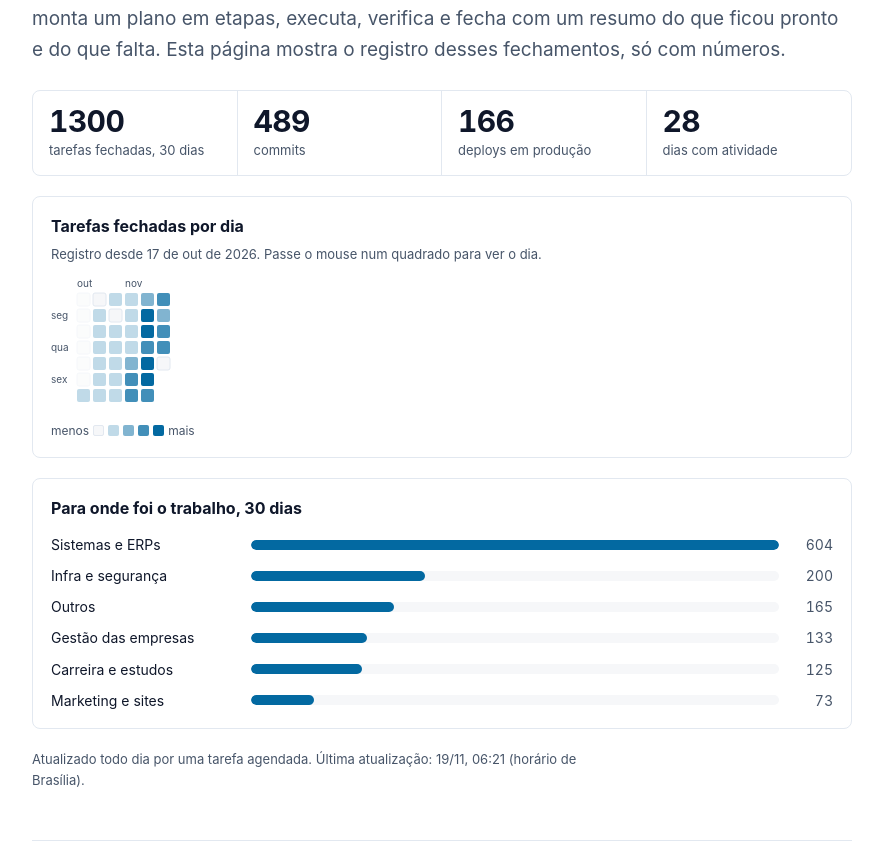
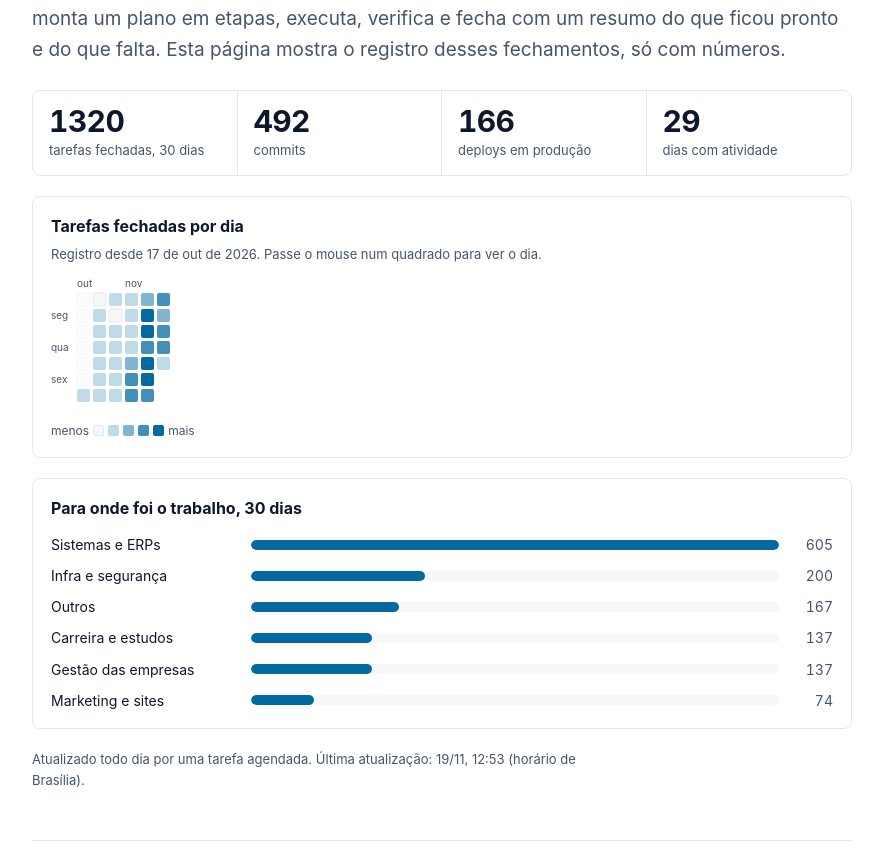
Before and after one commit to thiagogardev/thiagogardev.github.io, a Jekyll site: the page built from atividade.md, in a window 1280 px wide and 1400 px high. Shown: the part 239-1094 px from the top of the window, without its empty margins (198-1081 px from the left). Built offline with Jekyll 4.4.1, drawn with Linux system fonts in a browser that asks for light colours; part of the change alters nothing that is shown.

Commit message:
Atividade: 2026-11-19
Co-Authored-By: Claude Opus 5.5 <noreply@anthropic.com>

```diff
--- a/assets/atividade.json
+++ b/assets/atividade.json
@@ -1,5 +1,5 @@
 {
- "atualizado": "2026-11-19T09:21:22.469Z",
+ "atualizado": "2026-11-19T15:53:09.787Z",
  "inicio": "2026-10-17",
  "frentes": [
   "sistemas",
@@ -453,12 +453,18 @@
   },
   {
    "dia": "2026-11-19",
-   "tarefas": 0,
-   "passos": 0,
-   "commits": 0,
+   "tarefas": 20,
+   "passos": 9,
+   "commits": 3,
    "deploys": 0,
-   "sessoes": 1,
-   "frentes": {}
+   "sessoes": 8,
+   "frentes": {
+    "carreira": 12,
+    "outros": 2,
+    "empresas": 4,
+    "marketing": 1,
+    "sistemas": 1
+   }
   }
  ]
 }
```
